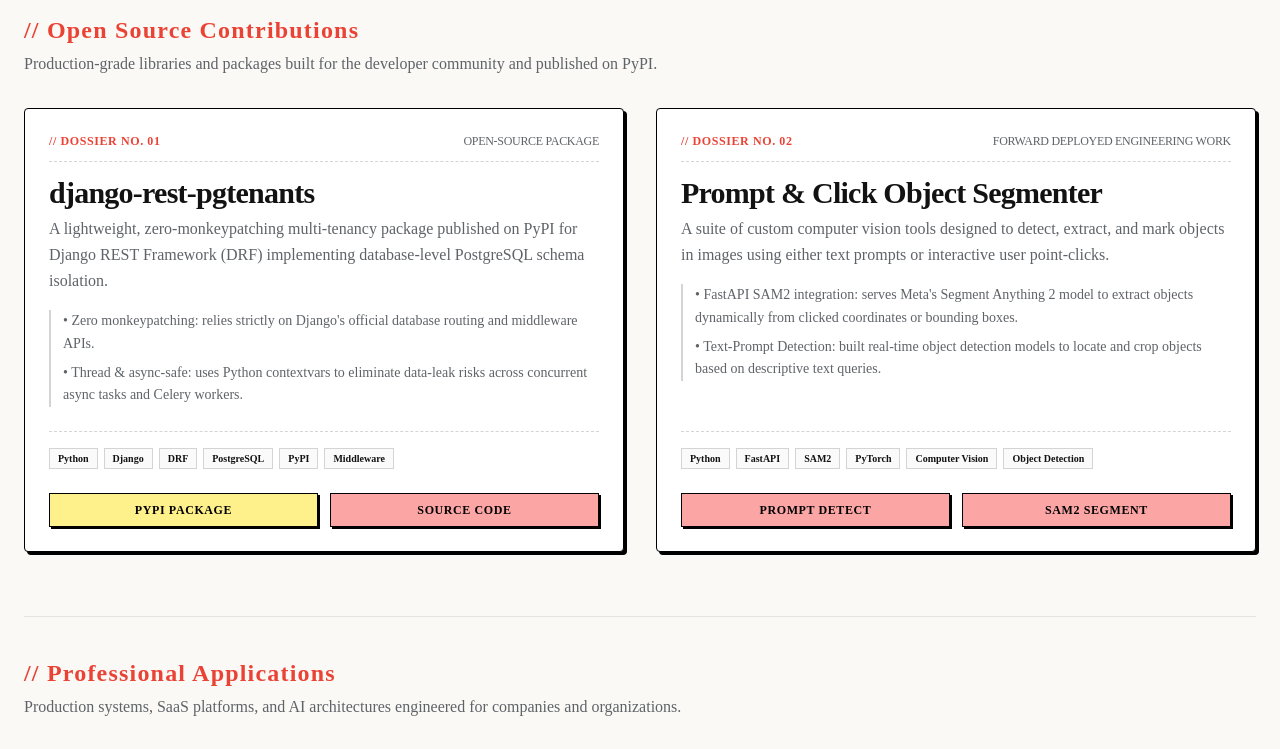
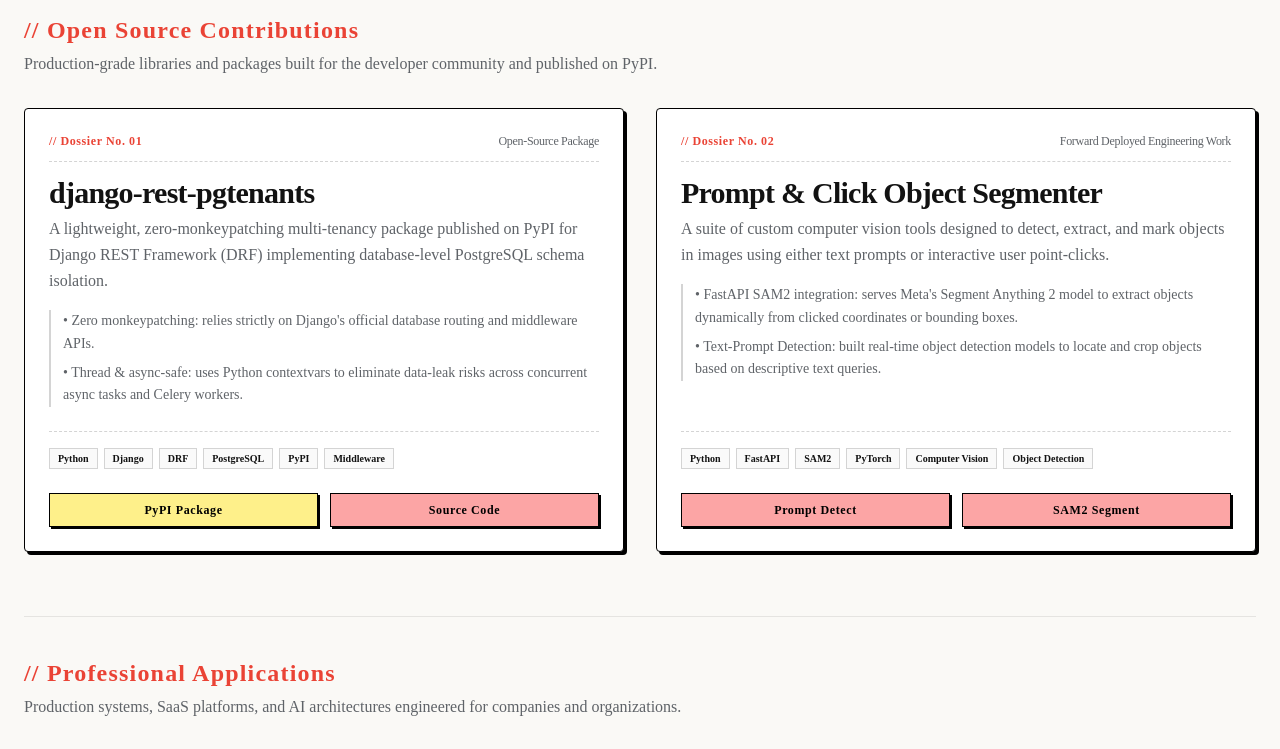
Before and after one commit to pankiae/pankiae.github.io, a Next.js app: page / in a window 1280 px wide. Shown: the part 1060-1809 px from the top of the page. Built offline with nearby package versions, Linux system fonts and the light colour scheme.

Commit message:
feat: implement Projects component with project listings and detailed technical highlights

```diff
--- a/src/components/sections/Projects.jsx
+++ b/src/components/sections/Projects.jsx
@@ -141,8 +141,8 @@
                                             <div>
                                                 {/* Dossier Header */}
                                                 <div className="flex justify-between items-center border-b border-dashed border-neutral-300 dark:border-neutral-800 pb-3 mb-4 font-mono text-[10px] sm:text-xs">
-                                                    <span className="text-secondary font-bold uppercase tracking-wider">// DOSSIER NO. 0{index + 1}</span>
-                                                    <span className="text-muted-foreground uppercase tracking-tight">{project.type}</span>
+                                                    <span className="text-secondary font-bold tracking-wider">// Dossier No. 0{index + 1}</span>
+                                                    <span className="text-muted-foreground tracking-tight">{project.type}</span>
                                                 </div>
 
                                                 {/* Title */}
@@ -182,7 +182,7 @@
                                                         <a
                                                             href={project.links.demo}
                                                             target="_blank"
-                                                            className="flex-1 text-center py-2 border border-black font-mono text-xs font-bold uppercase tracking-wider bg-[#FEF08A] hover:bg-[#FACC15] active:bg-[#CA8A04] shadow-[2px_2px_0px_0px_rgba(0,0,0,1)] hover:-translate-x-[1px] hover:-translate-y-[1px] hover:shadow-[3px_3px_0px_0px_rgba(0,0,0,1)] active:translate-x-[1px] active:translate-y-[1px] active:shadow-[1px_1px_0px_0px_rgba(0,0,0,1)] transition-all cursor-pointer text-black"
+                                                            className="flex-1 text-center py-2 border border-black font-mono text-xs font-bold tracking-wider bg-[#FEF08A] hover:bg-[#FACC15] active:bg-[#CA8A04] shadow-[2px_2px_0px_0px_rgba(0,0,0,1)] hover:-translate-x-[1px] hover:-translate-y-[1px] hover:shadow-[3px_3px_0px_0px_rgba(0,0,0,1)] active:translate-x-[1px] active:translate-y-[1px] active:shadow-[1px_1px_0px_0px_rgba(0,0,0,1)] transition-all cursor-pointer text-black"
                                                         >
                                                             {project.links.demo.includes("pypi.org") ? "PyPI Package" : "Live Demo"}
                                                         </a>
@@ -191,7 +191,7 @@
                                                         <a
                                                             href={project.links.repo}
                                                             target="_blank"
-                                                            className="flex-1 text-center py-2 border border-black font-mono text-xs font-bold uppercase tracking-wider bg-[#FCA5A5] hover:bg-[#F87171] active:bg-[#CA8A04] shadow-[2px_2px_0px_0px_rgba(0,0,0,1)] hover:-translate-x-[1px] hover:-translate-y-[1px] hover:shadow-[3px_3px_0px_0px_rgba(0,0,0,1)] active:translate-x-[1px] active:translate-y-[1px] active:shadow-[1px_1px_0px_0px_rgba(0,0,0,1)] transition-all cursor-pointer text-black"
+                                                            className="flex-1 text-center py-2 border border-black font-mono text-xs font-bold tracking-wider bg-[#FCA5A5] hover:bg-[#F87171] active:bg-[#CA8A04] shadow-[2px_2px_0px_0px_rgba(0,0,0,1)] hover:-translate-x-[1px] hover:-translate-y-[1px] hover:shadow-[3px_3px_0px_0px_rgba(0,0,0,1)] active:translate-x-[1px] active:translate-y-[1px] active:shadow-[1px_1px_0px_0px_rgba(0,0,0,1)] transition-all cursor-pointer text-black"
                                                         >
                                                             Source Code
                                                         </a>
@@ -200,7 +200,7 @@
                                                         <a
                                                             href={project.links.promptRepo}
                                                             target="_blank"
-                                                            className="flex-1 text-center py-2 border border-black font-mono text-[10px] sm:text-xs font-bold uppercase tracking-wider bg-[#FCA5A5] hover:bg-[#F87171] active:bg-[#CA8A04] shadow-[2px_2px_0px_0px_rgba(0,0,0,1)] hover:-translate-x-[1px] hover:-translate-y-[1px] hover:shadow-[3px_3px_0px_0px_rgba(0,0,0,1)] active:translate-x-[1px] active:translate-y-[1px] active:shadow-[1px_1px_0px_0px_rgba(0,0,0,1)] transition-all cursor-pointer text-black"
+                                                            className="flex-1 text-center py-2 border border-black font-mono text-[10px] sm:text-xs font-bold tracking-wider bg-[#FCA5A5] hover:bg-[#F87171] active:bg-[#CA8A04] shadow-[2px_2px_0px_0px_rgba(0,0,0,1)] hover:-translate-x-[1px] hover:-translate-y-[1px] hover:shadow-[3px_3px_0px_0px_rgba(0,0,0,1)] active:translate-x-[1px] active:translate-y-[1px] active:shadow-[1px_1px_0px_0px_rgba(0,0,0,1)] transition-all cursor-pointer text-black"
                                                             title="Object Detection on Prompt Repo"
                                                         >
                                                             Prompt Detect
@@ -210,7 +210,7 @@
                                                         <a
                                                             href={project.links.sam2Repo}
                                                             target="_blank"
-                                                            className="flex-1 text-center py-2 border border-black font-mono text-[10px] sm:text-xs font-bold uppercase tracking-wider bg-[#FCA5A5] hover:bg-[#F87171] active:bg-[#CA8A04] shadow-[2px_2px_0px_0px_rgba(0,0,0,1)] hover:-translate-x-[1px] hover:-translate-y-[1px] hover:shadow-[3px_3px_0px_0px_rgba(0,0,0,1)] active:translate-x-[1px] active:translate-y-[1px] active:shadow-[1px_1px_0px_0px_rgba(0,0,0,1)] transition-all cursor-pointer text-black"
+                                                            className="flex-1 text-center py-2 border border-black font-mono text-[10px] sm:text-xs font-bold tracking-wider bg-[#FCA5A5] hover:bg-[#F87171] active:bg-[#CA8A04] shadow-[2px_2px_0px_0px_rgba(0,0,0,1)] hover:-translate-x-[1px] hover:-translate-y-[1px] hover:shadow-[3px_3px_0px_0px_rgba(0,0,0,1)] active:translate-x-[1px] active:translate-y-[1px] active:shadow-[1px_1px_0px_0px_rgba(0,0,0,1)] transition-all cursor-pointer text-black"
                                                             title="SAM2 FastAPI Segmentation Repo"
                                                         >
                                                             SAM2 Segment
```
